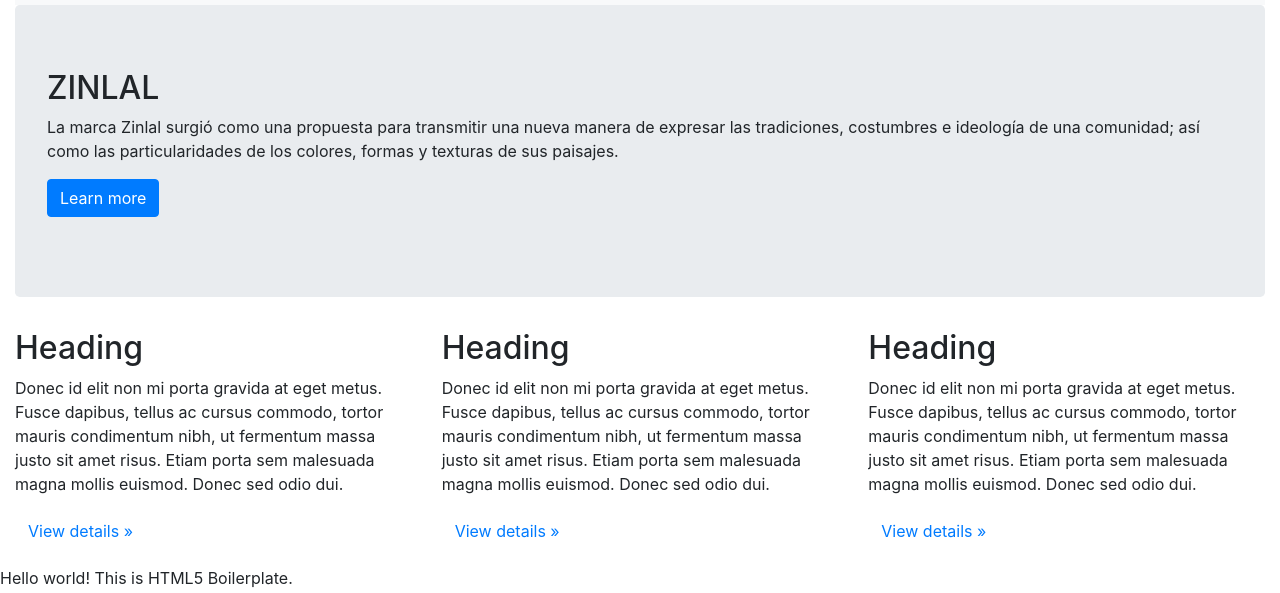
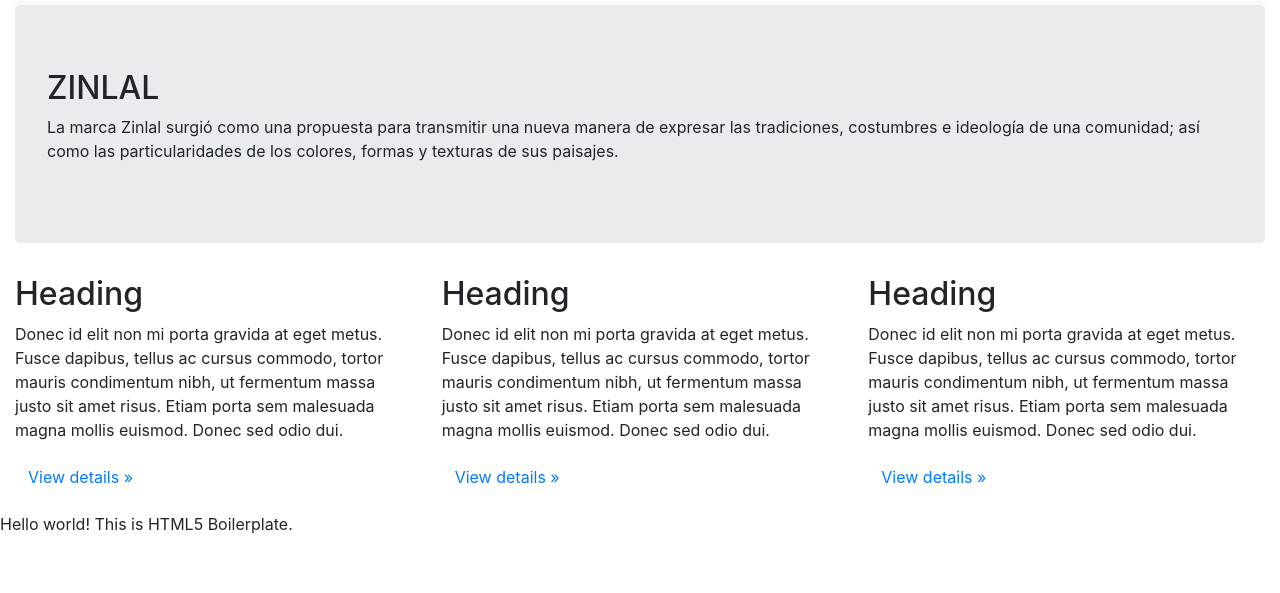
Before and after one commit to gabinocolin/Micrositio-, a plain HTML site: page index.html in a window 1280 px wide. Shown: the part 391-984 px from the top of the page. After the commit the page ends 943 px from the top, so only its background shows below. Drawn offline with nearby package versions, Linux system fonts and the light colour scheme.

Commit message:
quitar oton

```diff
--- a/index.html
+++ b/index.html
@@ -111,7 +111,7 @@
 					La marca Zinlal surgió como una propuesta para transmitir una nueva manera de expresar las tradiciones, costumbres e ideología de una comunidad; así como las particularidades de los colores, formas y texturas de sus paisajes.
 				</p>
 				<p>
-					<a class="btn btn-primary btn-large" href="#">Learn more</a>
+
 				</p>
 			</div>
 		</div>
```
